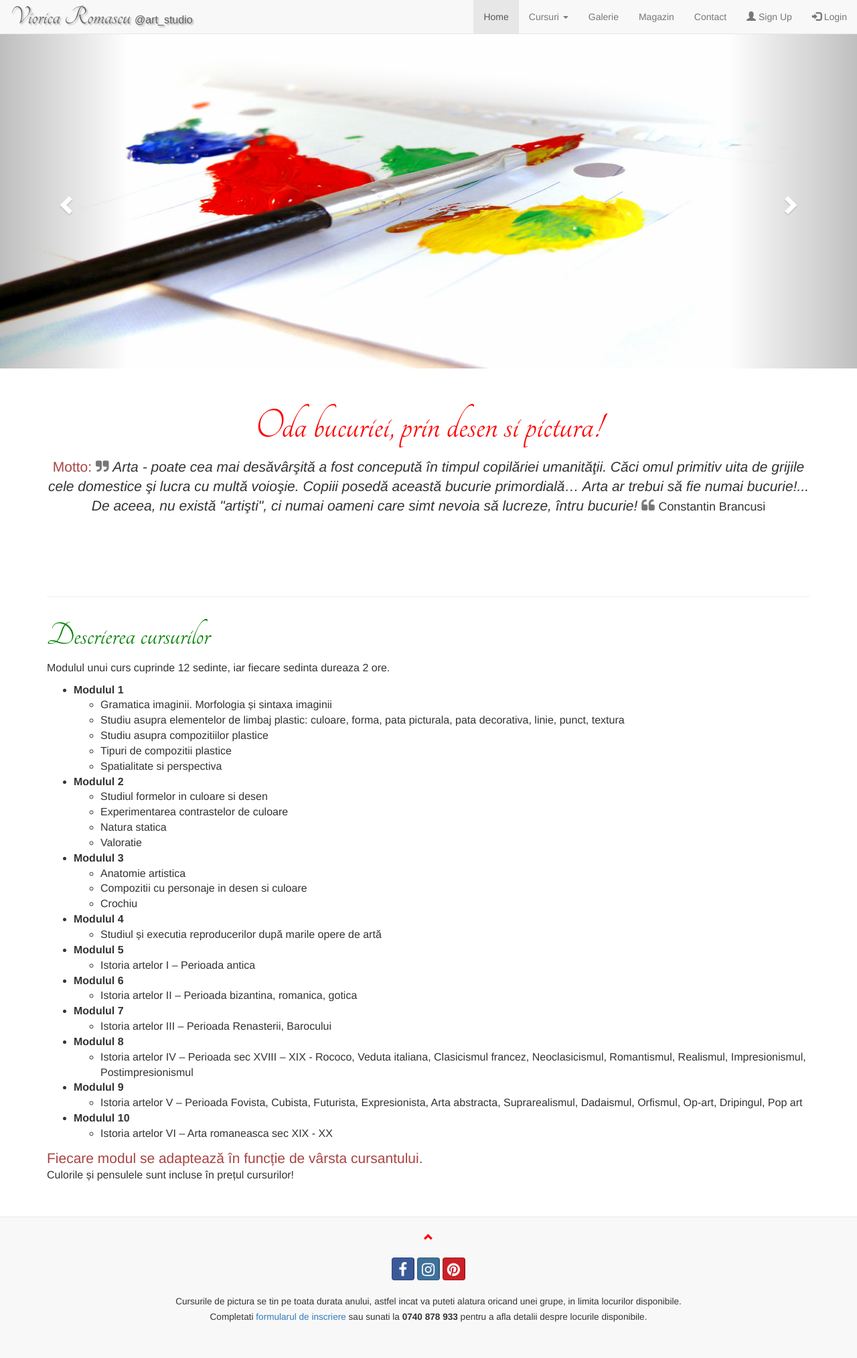
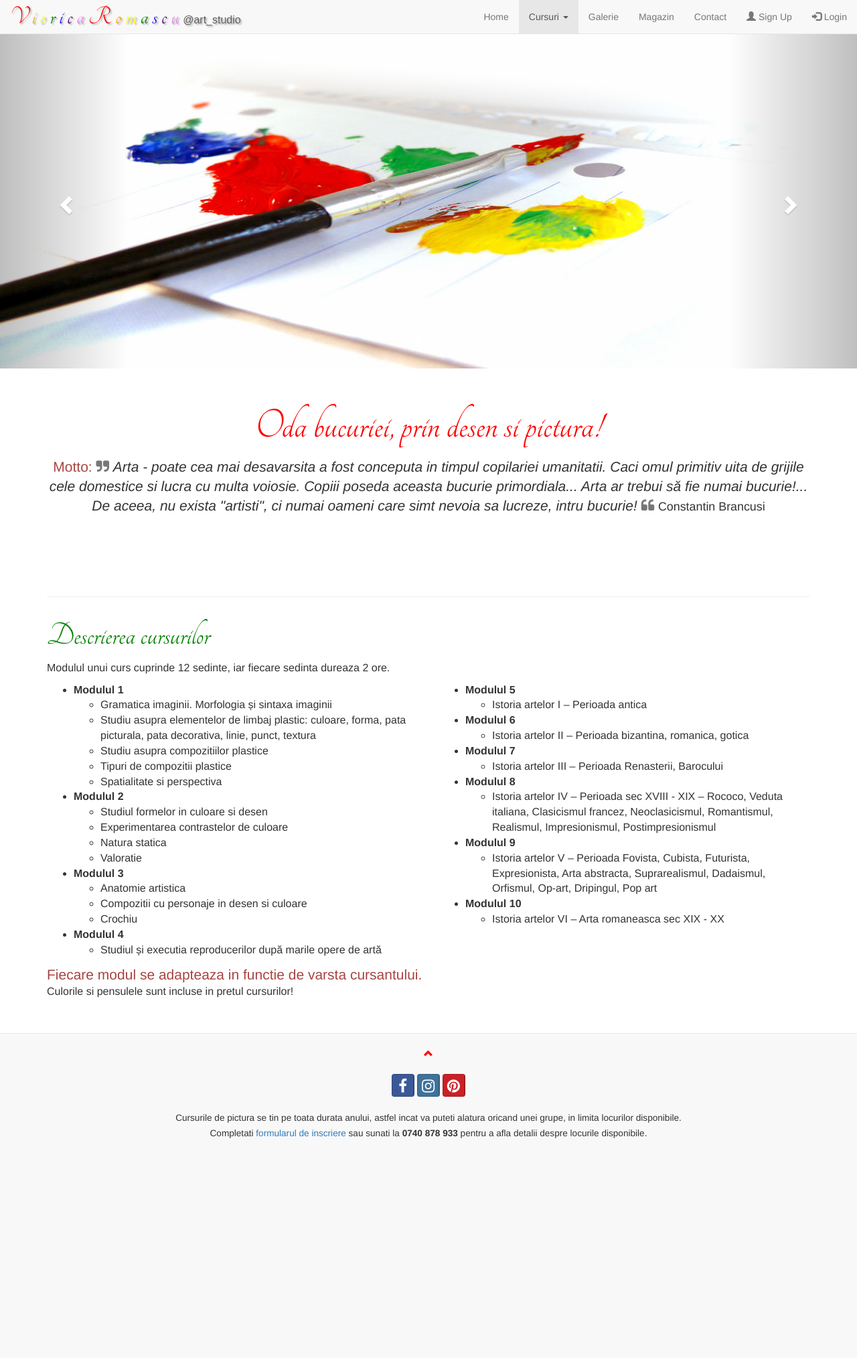
Before and after one commit to dianastefanro/painting, a PHP site: page /cursuri-pictura.html in a window 1280 px wide. Shown: the whole page at 67% size. After the commit the page ends 1699 px from the top, so only its background shows below. Run offline with PHP 8.4, Linux system fonts and the light colour scheme; some libraries are stand-ins or nearby versions.

Commit message:
Updated version

```diff
--- a/cursuri-pictura.html
+++ b/cursuri-pictura.html
@@ -1,7 +1,7 @@
 <!DOCTYPE html>
 <html lang="ro">
 <head>
-    <title>Viorica Romascu @art_studio</title>
+    <title>Cursuri pictura</title>
     <meta charset="utf-8">
     <meta name="viewport" content="width=device-width, initial-scale=1">
 
@@ -29,12 +29,28 @@
         <span class="icon-bar"></span>
         <span class="icon-bar"></span>
       </button>
-      <a class="navbar-brand text-logo" href="home.html"><!-- <img src="Images/logo-sml.png" style="margin-right:10px;"/> -->Viorica Romascu <span class="text-logo-small">@art_studio<span></a>
+      <a class="navbar-brand text-logo" href="index.html">
+        <span class="text-red">V</span>
+        <span class="text-orange">i</span>
+        <span class="text-yellow">o</span>
+        <span class="text-green">r</span>
+        <span class="text-blue">i</span>
+        <span class="text-indigo">c</span>
+        <span class="text-violet">a</span>
+        <span class="text-red">R</span>
+        <span class="text-orange">o</span>
+        <span class="text-yellow">m</span>
+        <span class="text-green">a</span>
+        <span class="text-blue">s</span>
+        <span class="text-indigo">c</span>
+        <span class="text-violet">u</span>
+        <span class="text-logo-small">@art_studio<span>
+      </a>
     </div>
     <div class="collapse navbar-collapse" id="myNavbar">
       <ul class="nav navbar-nav navbar-right">
-        <li class="active"><a href="home.html">Home</a></li>
-        <li class="dropdown">
+        <li><a href="index.html">Home</a></li>
+        <li class="active dropdown">
           <a class="dropdown-toggle" data-toggle="dropdown" href="#">Cursuri <span class="caret"></span></a>
           <ul class="dropdown-menu">
             <li><a href="cursuri-pictura.html">Cursuri copii</a></li>
@@ -63,26 +79,14 @@
     <div class="carousel-inner" role="listbox">
       <div class="item active">
         <img src="Images/pensule.jpg" alt="pensule" width="1200" height="700">
-        <!-- <div class="carousel-caption">
-          <h3>New York</h3>
-          <p>The atmosphere in New York is lorem ipsum.</p>
-        </div> -->
       </div>
 
       <div class="item">
         <img src="Images/pensule.jpg" alt="pensule" width="1200" height="700">
-        <!-- <div class="carousel-caption">
-          <h3>Chicago</h3>
-          <p>Thank you, Chicago - A night we won't forget.</p>
-        </div> -->
       </div>
 
       <div class="item">
         <img src="Images/pensule.jpg" alt="pensule" width="1200" height="700">
-        <!-- <div class="carousel-caption">
-          <h3>LA</h3>
-          <p>Even though the traffic was a mess, we had the best time playing at Venice Beach!</p>
-        </div> -->
       </div>
     </div>
 
@@ -103,7 +107,7 @@
             <div class="text-center m-t-100 m-b-100">
                 <h1 class="h1-primary">Oda bucuriei, prin desen si pictura!</h1>
                 <p class="lead"><span class="text-danger">Motto:</span>
-                <i class="fa fa-quote-right text-grey small"></i> <i>Arta - poate cea mai desăvârşită a fost concepută în timpul copilăriei umanităţii. Căci omul primitiv uita de grijile cele domestice şi lucra cu multă voioşie. Copiii posedă această bucurie primordială… Arta ar trebui să fie numai bucurie!... De aceea, nu există "artişti", ci numai oameni care simt nevoia să lucreze, întru bucurie!</i> <i class="fa fa-quote-left text-grey small"></i> <small>Constantin Brancusi</small></p>
+                <i class="fa fa-quote-right text-grey small"></i> <i>Arta - poate cea mai desavarsita a fost conceputa in timpul copilariei umanitatii. Caci omul primitiv uita de grijile cele domestice si lucra cu multa voiosie. Copiii poseda aceasta bucurie primordiala... Arta ar trebui să fie numai bucurie!... De aceea, nu exista "artisti", ci numai oameni care simt nevoia sa lucreze, intru bucurie!</i> <i class="fa fa-quote-left text-grey small"></i> <small>Constantin Brancusi</small></p>
             </div>
         </div>
     </div>
@@ -113,6 +117,8 @@
     <h3 class="h3-succes m-t-30">Descrierea cursurilor</h3>
     <div class="center-block m-b-50">
         <p class="big-text-only-lrg">Modulul unui curs cuprinde 12 sedinte, iar fiecare sedinta dureaza 2 ore.</p>
+        <div class="row">
+            <div class="col-sm-6">
                 <ul class="big-text-only-lrg">
                     <li><b>Modulul 1</b>
                         <ul>
@@ -143,67 +149,47 @@
                             <li> Studiul și executia reproducerilor după marile opere de artă</li>
                         </ul>
                     </li>
+                </ul>
+            </div>
+            <div class="col-sm-6">
+                <ul class="big-text-only-lrg">
                     <li><b>Modulul 5</b>
                         <ul>
-                    <li> Istoria artelor I – Perioada antica</li>
+                            <li> Istoria artelor I &ndash; Perioada antica</li>
                         </ul>
                     </li>
                     <li><b>Modulul 6</b>
                         <ul>
-                    <li> Istoria artelor II – Perioada bizantina, romanica, gotica</li>
+                            <li> Istoria artelor II &ndash; Perioada bizantina, romanica, gotica</li>
                         </ul>
                     </li>
                     <li><b>Modulul 7</b>
                         <ul>
-                    <li> Istoria artelor III – Perioada Renasterii, Barocului</li>
+                            <li> Istoria artelor III &ndash; Perioada Renasterii, Barocului</li>
                         </ul>
                     </li>
                     <li><b>Modulul 8</b>
                         <ul>
-                    <li> Istoria artelor IV – Perioada sec XVIII – XIX - Rococo, Veduta italiana, Clasicismul francez, Neoclasicismul, Romantismul, Realismul, Impresionismul, Postimpresionismul</li>
+                            <li> Istoria artelor IV &ndash; Perioada sec XVIII - XIX &ndash; Rococo, Veduta italiana, Clasicismul francez, Neoclasicismul, Romantismul, Realismul, Impresionismul, Postimpresionismul</li>
                         </ul>
                     </li>
                     <li><b>Modulul 9</b>
                         <ul>
-                    <li> Istoria artelor V – Perioada Fovista, Cubista, Futurista, Expresionista, Arta abstracta, Suprarealismul, Dadaismul, Orfismul, Op-art, Dripingul, Pop art</li>
+                            <li> Istoria artelor V &ndash; Perioada Fovista, Cubista, Futurista, Expresionista, Arta abstracta, Suprarealismul, Dadaismul, Orfismul, Op-art, Dripingul, Pop art</li>
                         </ul>
                     </li>
                     <li><b>Modulul 10</b>
                         <ul>
-                    <li> Istoria artelor VI – Arta romaneasca sec XIX - XX</li>
+                            <li> Istoria artelor VI &ndash; Arta romaneasca sec XIX - XX</li>
                         </ul>
                     </li>
                 </ul>
-        <div class="lead text-danger m-b-0">Fiecare modul se adaptează în funcție de vârsta cursantului.</div>
-        <p class="big-text-only-lrg m-t-0">Culorile și pensulele sunt incluse în prețul cursurilor!</p>
+            </div>
+        </div>
+        <div class="lead text-danger m-b-0">Fiecare modul se adapteaza in functie de varsta cursantului.</div>
+        <p class="big-text-only-lrg m-t-0">Culorile si pensulele sunt incluse in pretul cursurilor!</p>
     </div>
 
-    <!-- <div class="row">
-        <div class="col-md-4">
-            <div class="text-center m-t-50 m-b-50">
-                <img src="Images/VioricaRomascu.jpg" alt="Viorica Romascu" width="200" height="200" class="img-circle">
-                <h3 class="h3-succes m-t-20">Despre Viorica Romascu</h3>
-                <p class="big-text-only-lrg"><cite>Debutul meu in arta dateaza inca din copilarie, etapa din viata in care se nasc visele. Toti stim inca din copilarie ceea ce avem sa devenim. Putini insa sunt constanti in aceasta. Eu am reusit sa fiu constanta, ducandu-mi visul pana la capat.</cite></p>
-                <p class="read-more"><a href="/viorica-romascu" class="text-danger">Citeste mai mult →</a></p>
-            </div>
-        </div>
-        <div class="col-md-4">
-            <div class="text-center m-t-50 m-b-50">
-                <img src="Images/cursuri-pictura.jpg" alt="Cursuri pictura" width="200" height="200" class="img-circle">
-                <h3 class="h3-succes m-t-20">Cursuri de pictura</h3>
-                <p class="big-text-only-lrg">Va propunem o serie de cursuri de arte plastice : pictură, desen, istoria artelor, ateliere creative de confectionat papusi, modelat lut si multe altele. Cursurile se adresează tuturor categoriilor de vârstă si sunt adaptate in functie de varsta si nivelul cursantilor.</p>
-                <p class="read-more"><a href="/cursuri-pictura" class="text-danger">Citeste mai mult →</a></p>
-            </div>
-        </div>
-        <div class="col-md-4">
-            <div class="text-center m-t-50 m-b-50">
-                <img src="Images/maci.jpg" alt="Tablou Maci" width="200" height="200" class="img-circle">
-                <h3 class="h3-succes m-t-20">Magazin online</h3>
-                <p class="big-text-only-lrg">Suntem mandrii sa va anuntam ca acum puteti achizitiona online lucrari ale cursantilor de la scoala de pictura Viorisca Roamscu, dar si lucrari ale fostilor cursanti, acum artisti consacrati si chiar lucrari ale pictoritei Viorica Romascu.</p>
-                <p class="read-more"><a href="/shop" class="text-danger">Citeste mai mult →</a></p>
-            </div>
-        </div>
-    </div> -->
 </div>
 
 <footer class="container-fluid text-center bg-1 myFooter">
--- a/mycss.css
+++ b/mycss.css
@@ -17,6 +17,7 @@ body, html {
 .h3-succes {
     font-family: 'Tangerine', serif;
     font-size: 50px;
+    /*color: rgb(0,134,152);*/
     color: green;
 }
 
@@ -142,6 +143,34 @@ body, html {
     border-color: rgba(0,0,0,0.2);
 }
 
+.text-red {
+    color: red;
+}
+
+.text-orange {
+    color: orange;
+}
+
+.text-yellow {
+    color: yellow;
+}
+
+.text-green {
+    color: green;
+}
+
+.text-blue {
+    color: blue;
+}
+
+.text-indigo {
+    color: indigo;
+}
+
+.text-violet {
+    color: violet;
+}
+
 .myFooter {
     border-top: 1px solid #e7e7e7;
 }
@@ -196,15 +225,6 @@ body, html {
     }
 }
 
-@media screen and (max-width: 320px) {
-    .text-logo {
-        font-size: 30px;
-    }
-    .text-logo-small {
-        font-size: 14px;
-    }
-}
-
 @media screen and (max-width: 769px) {
     .h1-primary {
         font-size: 40px;
@@ -218,4 +238,16 @@ body, html {
     .my-carousel img {
         max-height: 200px;
     }
+    .text-logo {
+        font-size: 30px;
+    }
+    .text-logo-small {
+        font-size: 12px;
+    }
 }
+
+@media screen and (max-width: 320px) {
+    .text-logo {
+        font-size: 25px;
+    }
+}
```
Also changed, not shown: galerie.html (+20 -49 lines), index.html (+20 -16 lines), login.html (+22 -14 lines), shop.html (+20 -4 lines), signup.php (+20 -4 lines). Lines whose indentation alone changed are shown as unchanged.
